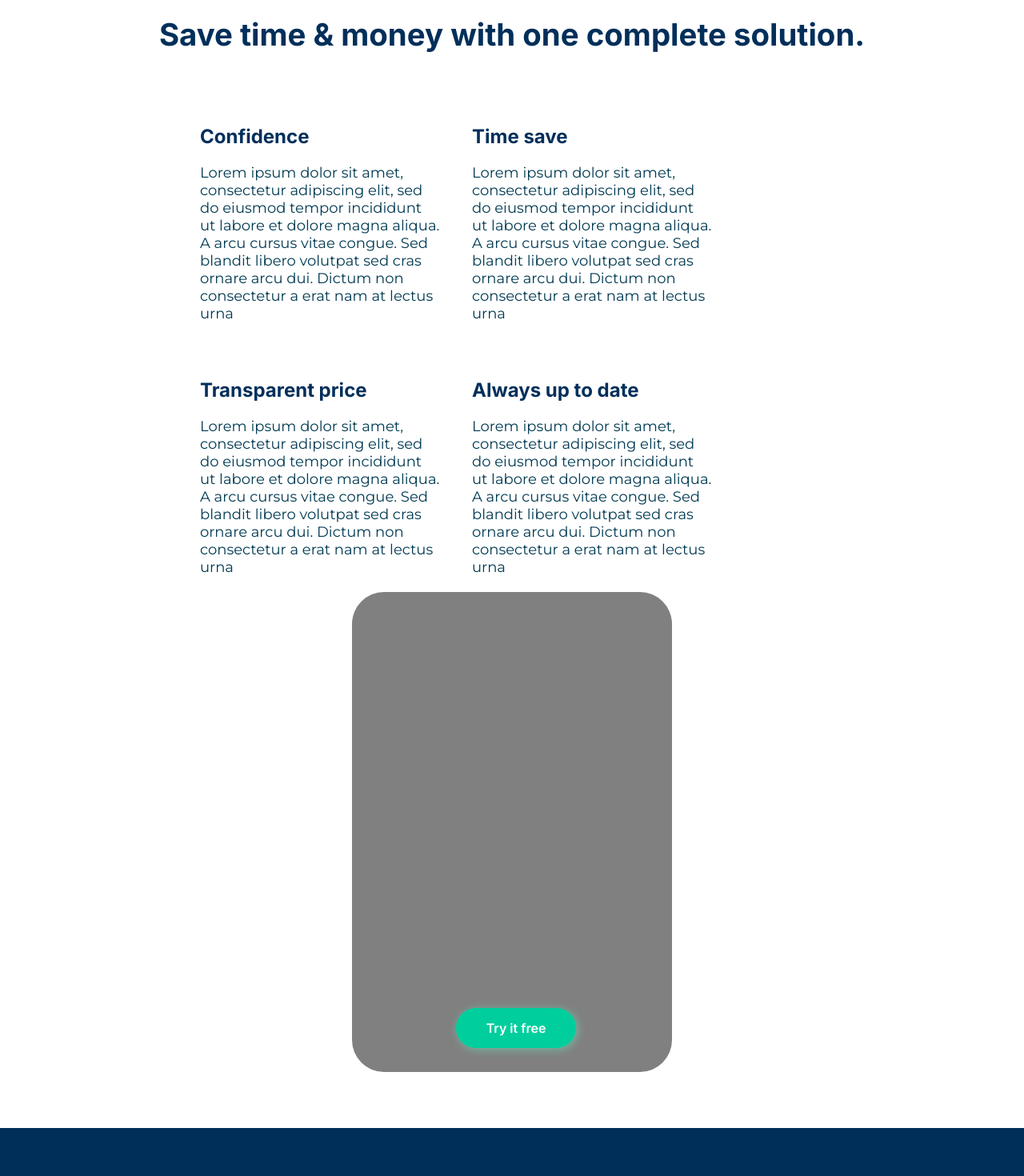
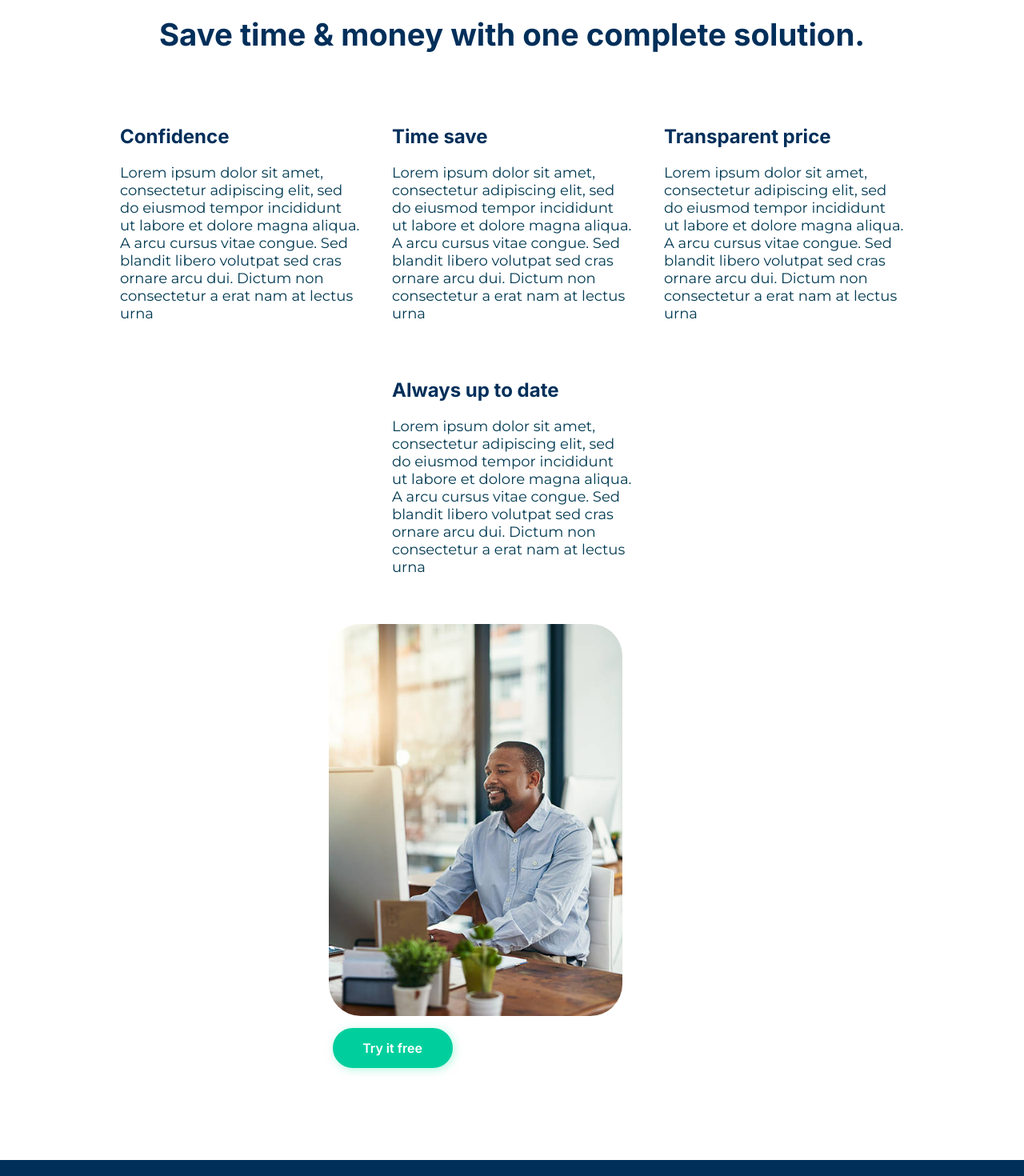
Before and after one commit to GabGo51/wefinanceu, a React (Create React App) app: page / in a window 1280 px wide. Shown: the part 2020-3490 px from the top of the page at 80% size. Built offline with nearby package versions, Linux system fonts and the light colour scheme.

Commit message:
image benefits and fixed responsive

```diff
--- a/src/components/Home/Benefits.js
+++ b/src/components/Home/Benefits.js
@@ -5,10 +5,10 @@ import { motion } from "framer-motion";
 import text from "./text/benefitsText";
 import { SettingContext } from "../../context/SettingContext";
 import animations from "../animation";
+import happy from "./img/happy.jpg";
 
 //benefit component under product component: 4 block of text and an image\link
 const Benefits = () => {
-
   const { lang } = useContext(SettingContext);
 
   return (
@@ -37,7 +37,7 @@ const Benefits = () => {
             <p>{text.p2[lang]}</p>
           </motion.div>
           <motion.div
-           {...animations.fadeInFromLeft}
+            {...animations.fadeInFromLeft}
             transition={{ duration: 1, delay: 0.3 }}
           >
             <h3>{text.sub3[lang]}</h3>
@@ -53,8 +53,9 @@ const Benefits = () => {
         </Text>
         <Img>
           <div>
+            <img src={happy} />
             <motion.button
-             {...animations.fadeInFromDown}
+              {...animations.fadeInFromDown}
               transition={{ duration: 0.5, delay: 0.4 }}
               className="try-button"
             >
@@ -92,6 +93,7 @@ const Container = styled.div`
   .wrapper {
     @media (max-width: 1350px) {
       flex-direction: column;
+      justify-content: center;
     }
   }
 `;
@@ -102,6 +104,7 @@ const Text = styled.div`
   justify-content: start;
   gap: 20px;
   max-width: 800px;
+  margin-bottom: 40px;
 
   h3 {
     color: var(--main);
@@ -116,23 +119,52 @@ const Text = styled.div`
     margin-bottom: 10px; /* Add margin between items */
     box-sizing: border-box;
     padding: 10px;
+    @media (max-width: 750px) {
+
+      display: flex;
+      justify-content: center;
+      align-items: center;
+      flex-direction: column;
+    }
+  }
+
+  @media (max-width: 1350px) {
+      max-width: 100%;
+      justify-content: center;
+    align-items: center;
+
+    }
+
+  @media (max-width: 750px) {
+    justify-content: center;
+    align-items: center;
+    flex-direction: column;
   }
 `;
 
 const Img = styled.div`
-  width: clamp(300px, 50%, 400px);
+display: flex;
+align-items: center;
+justify-content: center;
+  width: clamp(350px, 80%, 500px);
+
 
   div {
     position: relative;
-    background-color: grey;
+
     height: 600px;
     border-radius: 40px;
   }
 
+  img {
+    border-radius: 40px;
+    width: clamp(350px, 80%, 600px);
+  }
+
   button {
     position: absolute;
-    bottom: 5%;
-    right: 30%;
+    bottom: 45px;
+    left: 5px;
   }
 `;
 export default Benefits;
--- a/src/components/Home/Hero.js
+++ b/src/components/Home/Hero.js
@@ -42,14 +42,14 @@ const Hero = () => {
         <div className="image-box">
           <motion.img
             alt="device"
-            initial={{ scaleY: 0.5, opacity: 0 }}
+            initial={{ scaleY: 0.8, opacity: 0 }}
             animate={{ scaleY: 1, opacity: 1 }}
             transition={{ duration: 1, delay: 0.5 }}
             src={desktop2}
           />
           <motion.img
             alt="device"
-            initial={{ scaleY: 0.5, opacity: 0 }}
+            initial={{ scaleY: 0.8, opacity: 0 }}
             animate={{ scaleY: 1, opacity: 1 }}
             transition={{ duration: 1, delay: 0.7 }}
             src={mobile2}
--- a/src/components/Product/HowTo.js
+++ b/src/components/Product/HowTo.js
@@ -68,6 +68,7 @@ const HowTo = () => {
           {...animations.fadeInFromLeft}
           transition={{ duration: 1, delay: 0.3 }}
           alt="device"
+          className="form"
           src={form}
         />
       </div>
@@ -132,9 +133,11 @@ const Container = styled.div`
   }
 
   img {
-    width: clamp(250px, 40%, 400px);
+    width: clamp(300px, 40%, 500px);
     border-radius: 5px;
   }
+
+
 
   .wrapper {
     gap: 40px;
```
Also changed, not shown: src/components/Home/img/happy.jpg (added).
